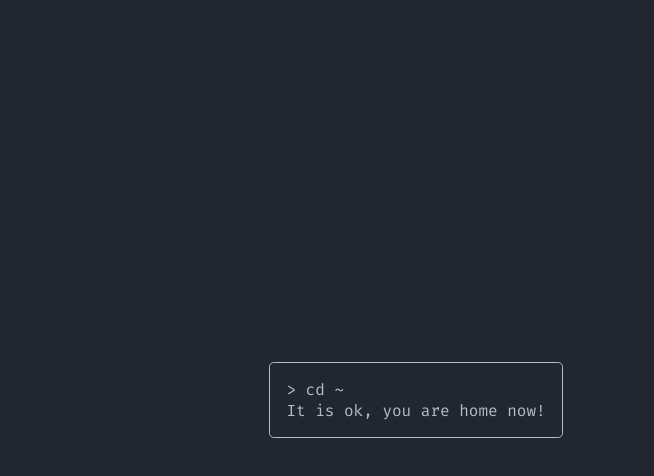
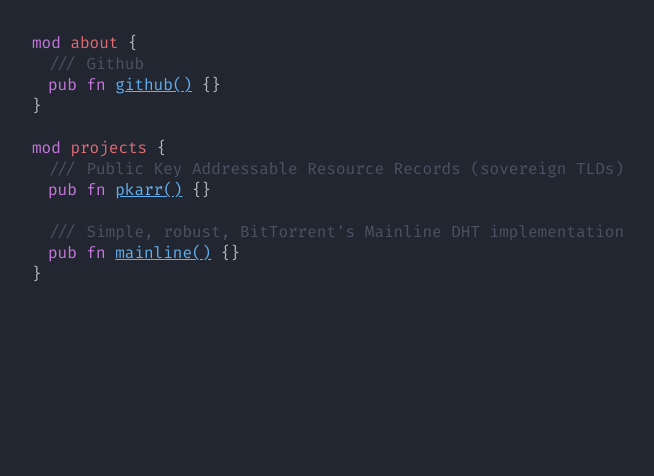
Before and after one commit to Nuhvi/nuhdev, a plain HTML site: page index.html in a window 1280 px wide. Shown: the whole page, without its empty margins (224-878 px from the left). Drawn offline with Linux system fonts and the light colour scheme.

Commit message:
low effort update

```diff
--- a/index.html
+++ b/index.html
@@ -16,12 +16,15 @@
       html, body {
         height: 100%
       }
-      body {
-        display: flex;
-        align-Items: center;
-        justify-content: center;
+      body{
+        padding: 2rem;
         background-color: #212630;
+        font-family: 'Fira Code', monospace;
+      }
+      main {
         color: #b4bbc6;
+        max-width: 80ch;
+        margin: auto;
       }
       #terminal {
         border: 1.5px solid;
@@ -29,15 +32,62 @@
         border-radius: .3rem;
         height: 42px;
       }
-      pre {
-        font-family: 'Fira Code', monospace;
+      a {
+        color: #61afef;
+      }
+      article h1 {
+        font-weight: normal;
+        font-size: 1rem;
+      }
+      ul {
+        padding-left: 1rem;
+      }
+      li {
+        list-style: none;
+      }
+      .docstring {
+        color: #4b5263;
+      }
+      .comment {
+        color: #777d86;
+      }
+      .symbol {
+        color: #c678dd;
+        font-size: 1rem;
+      }
+      .mod {
+        color: #e06c75
       }
     </style>
   </head>
   <body>
-    <div id='terminal'>
-      <pre>> cd ~</pre>
-      <pre>It is ok, you are home now!</pre>
-    </div>
+    <main>
+      <article>
+        <h1><span class="symbol">mod </span><span class="mod">about</span><span> {</span></h1>
+        <ul>
+          <li>
+            <p class="docstring">/// Github</p>
+            <p><span class="symbol">pub fn</span> <a href="https://github.com/nuhvi" target="_blank">github()</a> {}</p>
+          </li>
+        </ul>
+        <span>}</span>
+      </article>
+      <br/>
+      <article>
+        <h1><span class="symbol">mod </span><span class="mod">projects</span><span> {</span></h1>
+        <ul>
+          <li>
+            <p class="docstring">/// Public Key Addressable Resource Records (sovereign TLDs)</p>
+            <p><span class="symbol">pub fn</span> <a href="https://pkarr.org" target="_blank">pkarr()</a> {}</p>
+          </li>
+          <br/>
+          <li>
+            <p class="docstring">/// Simple, robust, BitTorrent's Mainline DHT implementation</p>
+            <p><span class="symbol">pub fn</span> <a href="https://github.com/nuhvi/mainline-rs" target="_blank">mainline()</a> {}</p>
+          </li>
+        </ul>
+        <span>}</span>
+      </article>
+    </main>
   </body>
 </html>
```
